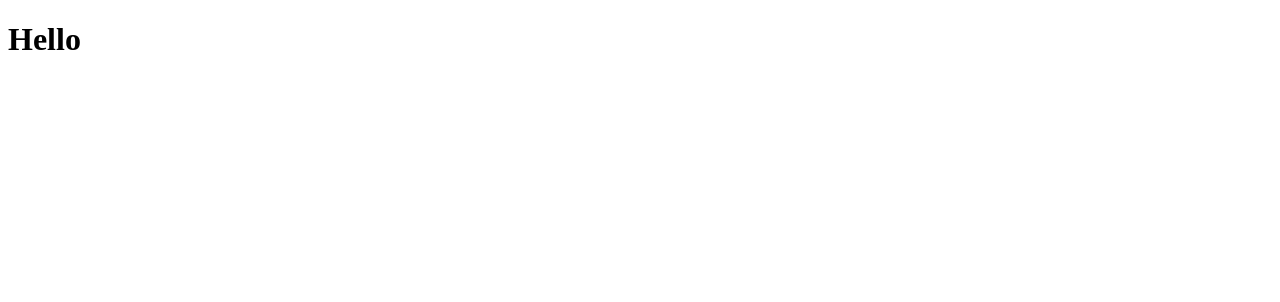
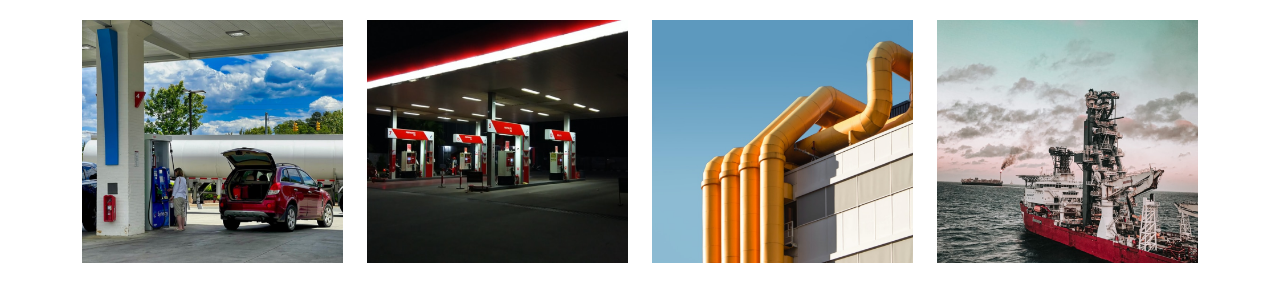
Before and after one commit to sajibkhandev/Petroil-2503, a plain HTML site: page index.html in a window 1280 px wide. Drawn offline with Linux system fonts and the light colour scheme.

Commit message:
image part full complete

```diff
--- /dev/null
+++ b/css/responsive.css
@@ -0,0 +1,27 @@
+ /* <!----- Group B  ------> */
+
+@media (min-width: 320px) and (max-width: 575.99px) {
+    .row {
+        gap: 15px;
+    }
+}
+
+@media (min-width: 576px) and (max-width: 767.99px) {
+    .row {
+        gap: 30px;
+    }
+}
+
+@media (min-width: 768px) and (max-width: 991.99px) {
+    .row {
+        row-gap: 30px;
+    }
+}
+
+@media (min-width: 992px) and (max-width: 1199.99px) {}
+
+@media (min-width: 1200px) and (max-width: 1399.99px) {}
+
+
+
+ /* <!----- Group B  ------> */
--- /dev/null
+++ b/css/style.css
@@ -0,0 +1,14 @@
+
+ /* <!----- Group B  ------> */
+
+.bannerbottom {
+    padding: 20px 0;
+}
+
+.item img {
+    width: 100%;
+    height: auto;
+}
+
+
+ /* <!----- Group B  ------> */
--- a/index.html
+++ b/index.html
@@ -4,9 +4,48 @@
     <meta charset="UTF-8">
     <meta name="viewport" content="width=device-width, initial-scale=1.0">
     <title>Document</title>
+    <link rel="stylesheet" href="./css/bootstrap.min.css">
+    <link rel="stylesheet" href="./css/style.css">
+    <link rel="stylesheet" href="./css/responsive.css">
 </head>
 <body>
-    <h1>Hello</h1>
+
+
+     <!----- Group B  ------>
+    <section class="bannerbottom">
+        <div class="container">
+            <div class="row">
+                <div class="col-12 col-md-6 col-lg-3">
+                    <div class="item">
+                        <img src="./images/imgbannerbottomone.png" alt="">
+                    </div>
+                </div>
+                <div class="col-12 col-md-6 col-lg-3">
+                    <div class="item">
+                        <img src="./images/imgbannerbottomtwo.png" alt="">
+                    </div>
+                </div>
+                <div class="col-12 col-md-6 col-lg-3">
+                    <div class="item">
+                        <img src="./images/imgbannerbottomthree.png" alt="">
+                    </div>
+                </div>
+                <div class="col-12 col-md-6 col-lg-3">
+                    <div class="item">
+                        <img src="./images/imgbannerbottomfour.png" alt="">
+                    </div>
+                </div>
+            </div>
+        </div>
+    </section>
+    <!----- Group B  ------>
+
+
+
+
+
+    <script src="./js/bootstrap.bundle.min.js"></script>
+
 
 </body>
 </html>
```
Also changed, not shown: css/bootstrap.min.css (added), images/imgbannerbottomfour.png (added), images/imgbannerbottomone.png (added), images/imgbannerbottomthree.png (added), images/imgbannerbottomtwo.png (added), js/bootstrap.bundle.min.js (added).
